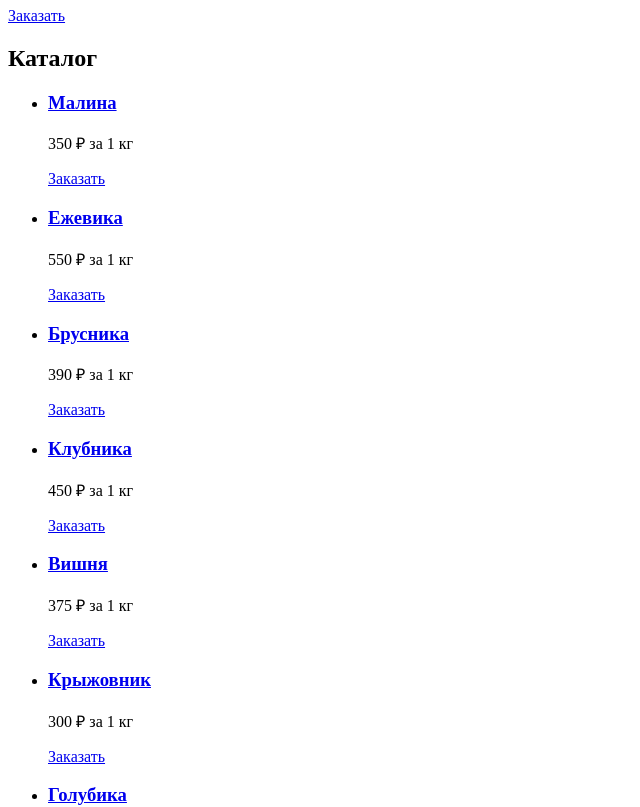
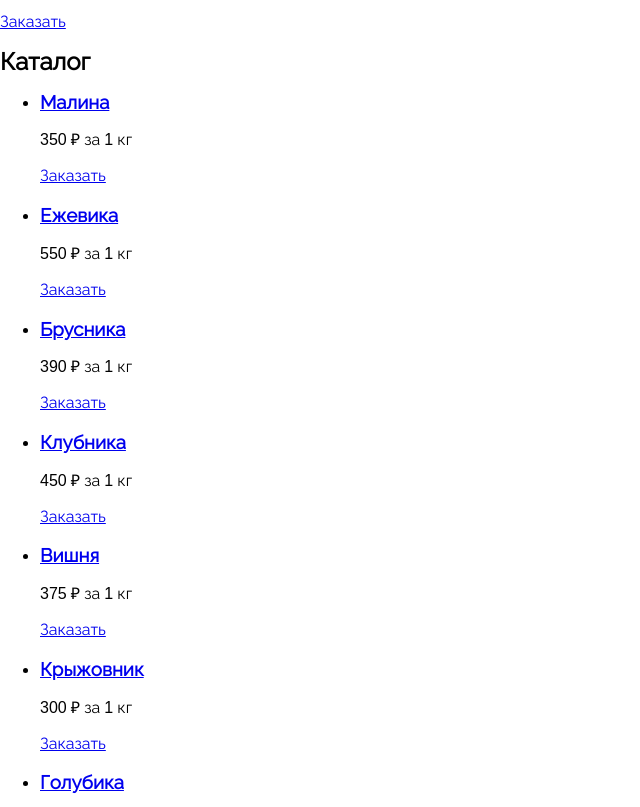
Before and after one commit to lisov1997/berry, a website: page source/index.html in a window 1280 px wide. Shown: the part 260-1067 px from the top of the page, without its empty margins (0-640 px from the left). Drawn offline with nearby package versions, Linux system fonts and the light colour scheme; files that its build step writes are made by us from their sources.

Commit message:
2.1. Базовая стилизация
-добавил шрифтов и их настройки
-добавил базовых стилей для текста
-добавил фавиконки

```diff
--- a/source/index.html
+++ b/source/index.html
@@ -5,8 +5,11 @@
     <meta name="viewport" content="width=device-width,initial-scale=1">
     <title>Berry: Ягоды с доставкой в Санкт-Петербурге</title>
     <link rel="stylesheet" href="styles/styles.css">
-    <link rel="preload" href="#" type="font/woff2" as="font">
-    <link rel="stylesheet" href="styles/styles.css">
+    <link rel="icon" href="favicon.ico">
+    <link rel="icon" href="./favicons/32.svg" type="image/svg+xml">
+    <link rel="apple-touch-icon" href="./favicons/180.png">
+    <link rel="manifest" href="./manifest.webmanifest">
+    <link rel="preload" href="./fonts/Comfortaa/Comfortaa-Regular.woff2" type="font/woff2" as="font">
     <script src="scripts/index.js" defer></script>
   </head>
   <body class="page__body">
--- /dev/null
+++ b/source/styles/blocks/page.scss
@@ -0,0 +1,23 @@
+.page {
+  min-width: 320px;
+  height: 100%;
+  font-family: $font-family-primary;
+  font-size: 14px;
+  line-height: 16px;
+
+  @media (min-width: $breakpoint-medium) {
+    font-size: 16px;
+    line-height: 20px;
+  }
+}
+
+.page__body {
+  display: flex;
+  flex-direction: column;
+  min-height: 100%;
+  margin: 0 auto;
+}
+
+.page__main {
+  flex-grow: 1;
+}
--- a/source/styles/common/fonts.scss
+++ b/source/styles/common/fonts.scss
@@ -1 +1,19 @@
-/* здесь подключите шрифты */
+@font-face {
+  font-family: "Raleway";
+  font-weight: 400;
+  font-style: normal;
+  font-display: swap;
+  src:
+    url("../../fonts/Raleway/Raleway-Regular.woff2") format("woff2"),
+    url("../../fonts/Raleway/Raleway-Regular.woff") format("woff");
+}
+
+@font-face {
+  font-family: "Comfortaa";
+  font-weight: 400;
+  font-style: normal;
+  font-display: swap;
+  src:
+    url("../../fonts/Comfortaa/Comfortaa-Regular.woff2") format("woff2"),
+    url("../../fonts/Comfortaa/Comfortaa-Regular.woff") format("woff");
+}
--- a/source/styles/common/global.scss
+++ b/source/styles/common/global.scss
@@ -1 +1,10 @@
-/* здесь используйте глобальные селекторы img, body, html и так далее */
+*,
+*::before,
+*::after {
+  box-sizing: border-box;
+}
+
+img {
+  max-width: 100%;
+  height: auto;
+}
--- a/source/styles/common/variables.scss
+++ b/source/styles/common/variables.scss
@@ -1 +1,15 @@
-/* здесь используйте глобальные переменные */
+$font-family-primary: "Raleway", sans-serif;
+$font-family-secondary: "Comfortaa", sans-serif;
+
+$color-bg-body-index: #FBFCFE;
+$color-bg-footer-header: #F1F6FC;
+
+$color-accent-primary: #6A107A;
+$color-accent-secondary: #0F805D;
+
+$color-text-primary: #000000;
+$color-text-secondary: #FBFCFE;
+
+$breakpoint-medium: 768px;
+$breakpoint-large: 1300px;
+$breakpoint-small-down: 767px;
--- a/source/styles/styles.scss
+++ b/source/styles/styles.scss
@@ -4,4 +4,4 @@
 @import "./common/fonts.scss";
 
 /* BLOCKS */
-@import "./blocks/header.scss";
+@import "./blocks/page.scss";
```
Also changed, not shown: source/favicon.ico (added), source/favicons/16.png (added), source/favicons/180.png (added), source/favicons/192.png (added), source/favicons/32.png (added), source/favicons/32.svg (added), source/favicons/512.png (added), source/favicons/favicon-96x96.png (added), source/fonts/Comfortaa/Comfortaa-Regular.woff (added), source/fonts/Comfortaa/Comfortaa-Regular.woff2 (added), source/fonts/Raleway/Raleway-Regular.woff (added), source/fonts/Raleway/Raleway-Regular.woff2 (added), source/manifest.webmanifest (added).
